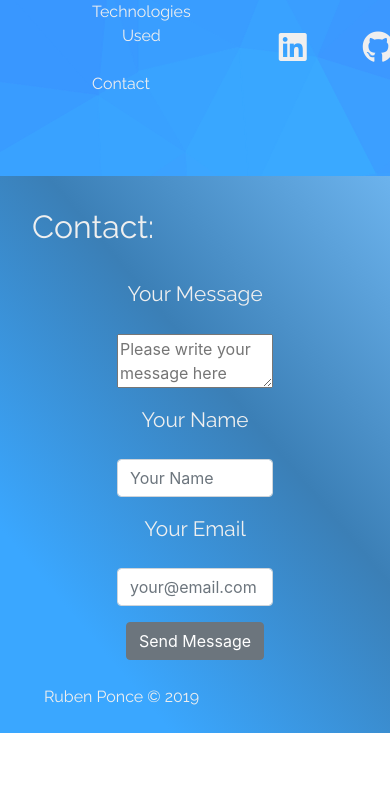
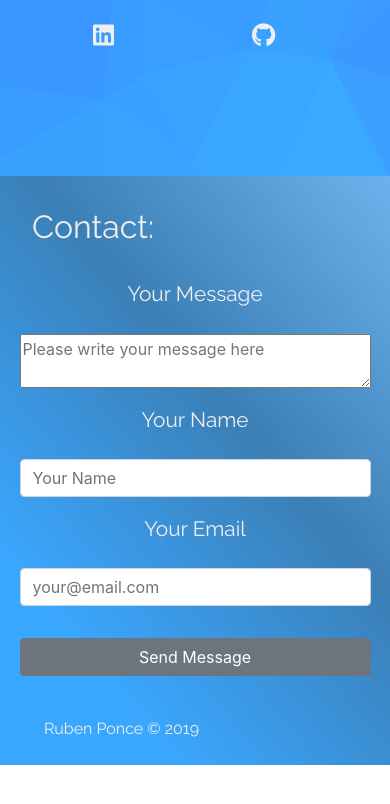
Before and after one commit to RubenPonce/react-portfolio, a React (Create React App) app: page /project in a window 390 px wide. Shown: the top 804 px of the page. Built offline with nearby package versions, Linux system fonts and the light colour scheme; a web font is replaced by a local one.

Commit message:
formatted site to make it much more responsive and also made a more visual que for sending messages through the contact form

```diff
--- a/src/App.css
+++ b/src/App.css
@@ -8,15 +8,22 @@
   max-width: 1920px;
 }
 
-h1,h2,h3,h4,h5,h6,p,a,label{
-  font-family: 'raleway', cursive;
+h1,
+h2,
+h3,
+h4,
+h5,
+h6,
+p,
+a,
+label {
+  font-family: "raleway", cursive;
 }
-html{
-  font-family: 'raleway', cursive;
+html {
+  font-family: "raleway", cursive;
 }
 
-
-.header{
+.header {
   display: flex;
   justify-content: space-between;
   background: none;
@@ -27,29 +34,29 @@ html{
   z-index: 2;
   top: 0;
   padding: 3em 2em;
-
 }
-.scroll-effect{
+.scroll-effect {
   animation-name: ScrollEffect;
-  animation-duration: .5s;
+  animation-duration: 0.5s;
   animation-fill-mode: forwards;
   background: transparent;
-}@keyframes ScrollEffect{
-  0%{
+}
+@keyframes ScrollEffect {
+  0% {
     background: transparent;
   }
-  100%{
+  100% {
     background: black;
   }
 }
-.remove-scroll{
-  animation: RemoveScroll .5s forwards;
+.remove-scroll {
+  animation: RemoveScroll 0.5s forwards;
 }
-@keyframes RemoveScroll{
-  0%{
+@keyframes RemoveScroll {
+  0% {
     background: black;
   }
-  100%{
+  100% {
     background: transparent;
   }
 }
@@ -58,50 +65,45 @@ html{
   display: flex;
   justify-content: space-evenly;
   color: #efefef;
-
 }
-.social-links a{
+.social-links a {
   color: #efefef;
   margin: 0 1em;
-  padding: 0 .75em;
+  padding: 0 0.75em;
 }
-.nav{
+.nav {
   display: flex;
 
   justify-content: left;
-
 }
-.nav a{
+.nav a {
   margin: 0 3em;
   color: #efefef;
-  padding: .75em;
+  padding: 0.75em;
   text-decoration: none;
-
 }
-.nav a:hover{
+.nav a:hover {
   color: #efefef;
 }
-.introduction{
+.introduction {
   margin-bottom: 5em;
 }
-.introduction h1{
+.introduction h1 {
   color: rgba(250, 250, 250, 0.995);
   font-size: 2.5rem;
-
 }
-.introduction a{
+.introduction a {
   color: #efefef;
 
-
-  text-decoration: none;
+  text-decoration: underline;
 }
-.project-intro h2, .project-intro p{
-  font-family: 'Raleway', cursive;
+.project-intro h2,
+.project-intro p {
+  font-family: "Raleway", cursive;
   font-weight: 600;
   margin-right: 65%;
   color: #efefef;
   margin-bottom: 1em;
-
 }
 .project-intro h2 {
   font-size: 2rem;
@@ -110,51 +112,50 @@ html{
   font-size: 1.2rem;
 }
 
-.project-header{
+.project-header {
   margin: 1em 0;
   font-family: Raleway, Arial, sans-serif;
   width: 35%;
   align-self: center;
 }
-.project-header h3{
+.project-header h3 {
   font-size: 1.6rem;
   font-weight: 600;
   margin-bottom: 2em;
 }
-.project-header p{
+.project-header p {
   font-size: 1.2rem;
   font-weight: 400;
   line-height: 2;
+  margin-bottom: 1em;
 }
-.projects-container{
+.projects-container {
   display: flex;
   flex-direction: column;
   flex-wrap: wrap;
   justify-content: center;
   flex-direction: row-reverse;
   align-items: flex-end;
-background: linear-gradient(173deg, rgba(255, 255, 255, 0) 30%, #F0F0F0 30%);
+  background: linear-gradient(173deg, rgba(255, 255, 255, 0) 30%, #f0f0f0 30%);
   width: 100%;
-
 }
-.project-cta a{
+.project-cta a {
   text-decoration: none;
-
 }
-.project-cta a:hover{
+.project-cta a:hover {
   color: #efefef;
 }
-.landing-image-container{
+.landing-image-container {
   width: 55%;
   align-self: flex-end;
   margin-bottom: 3em;
 }
-.project-card .landing-image{
+.project-card .landing-image {
   width: 85%;
   margin: 0 auto;
-  box-shadow: 6px 8px 42px 1px rgba(0,0,0,0.15)
+  box-shadow: 6px 8px 42px 1px rgba(0, 0, 0, 0.15);
 }
-.project-tech{
+.project-tech {
   display: flex;
   align-self: center;
   justify-content: space-around;
@@ -163,12 +164,12 @@ width: 100%;
   align-items: center;
   font-size: 1rem;
 }
-.project-tech i{
+.project-tech i {
   margin: 1.5em 1em 0 1em;
-  color: #3AA7FF
+  color: #3aa7ff;
 }
 
-.project-card{
+.project-card {
   display: flex;
   min-height: 500px;
   align-items: center;
@@ -178,54 +179,133 @@ box-shadow: 0px 0px 4px 0px rgba(50, 50, 50, 0.7);
   background: #efefef;
   margin: 1em;
 }
-.project-card:nth-child(odd){
+.project-card:nth-child(odd) {
   flex-direction: row-reverse;
 }
-.text-input{
+.text-input {
   display: flex;
   flex-direction: column;
 }
 
-.contact-form{
+.contact-form {
   width: 100%;
   display: flex;
   flex-direction: column;
-  background: linear-gradient(50deg, #3AA7FF 20%,rgb(59, 127, 182) 60%, rgb(108, 179, 237) 100%)
+  background: linear-gradient(
+    50deg,
+    #3aa7ff 20%,
+    rgb(59, 127, 182) 60%,
+    rgb(108, 179, 237) 100%
+  );
   /* background: linear-gradient(135deg, #efefef 20%,black 60%, purple 100%) */
-
 }
-.introduction a:hover{
+.introduction a:hover {
   color: black;
 }
 nav a:hover {
-  color: #3AA7FF;
+  color: #3aa7ff;
 }
-.contact-form h2{
+.contact-form h2 {
   color: #efefef;
-  margin: 1em 63% 1em 1EM;
+  margin: 1em 63% 1em 1em;
   font-size: 2rem;
 }
-.contact-form input, .contact-form textarea{
+.contact-form input,
+.contact-form textarea {
   margin: 1em auto;
   width: 40%;
 }
-.contact-form form{
+.contact-form form {
   display: flex;
   flex-direction: column;
 }
-.contact-form label{
+.contact-form label {
   font-size: 1.3em;
   color: #efefef;
-  margin-bottom: 1em 0 ;
+  margin-bottom: 1em 0;
 }
-.footer-container{
+.footer-container {
   margin: 1.5em 2em;
   text-align: left;
 }
-.footer-container a{
+.footer-container a {
   text-align: left;
   color: #efefef;
   margin-top: 1.5em;
-  padding: .75em;
+  padding: 0.75em;
   text-decoration: none;
 }
+
+@media (max-width: 1061px) {
+  .project-card:nth-child(odd) {
+    flex-direction: column;
+    justify-content: center;
+    align-items: center;
+    width: 90%;
+  }
+  .landing-image-container {
+    width: 80%;
+    align-self: flex-end;
+    margin: 3em auto 0 auto;
+  }
+  .project-card:nth-child(even) {
+    flex-direction: column;
+    justify-content: center;
+    align-items: center;
+    width: 90%;
+  }
+  .project-header {
+    margin: 1em auto;
+    font-family: Raleway, Arial, sans-serif;
+    width: 80%;
+    align-self: center;
+  }
+
+  .text-input textarea {
+    width: 65%;
+  }
+  .input-label-containers input {
+    width: 65%;
+  }
+}
+@media (max-width: 770px) {
+  .project-card:nth-child(odd) {
+    width: 95%;
+  }
+  .project-card:nth-child(even) {
+    width: 95%;
+  }
+  .landing-image-container {
+    width: 95%;
+  }
+  .nav a {
+    display: none;
+  }
+  .social-links {
+    margin: 0 auto;
+  }
+  .header {
+    height: 20px;
+    font-size: 0.75em;
+  }
+  .social-links i {
+    margin: 0 2em;
+  }
+  .project-header {
+    margin: 1em auto;
+    font-family: Raleway, Arial, sans-serif;
+    width: 90%;
+    align-self: center;
+  }
+
+  .text-input textarea {
+    width: 90%;
+  }
+  .input-label-containers input {
+    width: 90%;
+  }
+  .contact-form button {
+    width: 90%;
+    margin: 1em 0;
+  }
+}
--- a/src/App.js
+++ b/src/App.js
@@ -1,18 +1,18 @@
-import React, { Component } from 'react'
-import './App.css';
-import data from "./data"
-import {Route} from 'react-router-dom'
-import Projects from './components/Projects'
-import ProjectCard from  './components/ProjectCard';
-import Introduction from './components/Introduction';
-import Project from './components/Project'
-import Navigation from './components/Navigation';
-import Contact from './components/Contact'
+import React, { Component } from "react";
+import "./App.css";
+import data from "./data";
+import { Route } from "react-router-dom";
+import Projects from "./components/Projects";
+import ProjectCard from "./components/ProjectCard";
+import Introduction from "./components/Introduction";
+import Project from "./components/Project";
+import Navigation from "./components/Navigation";
+import Contact from "./components/Contact";
 
 export class App extends Component {
   state = {
-    projects:data
-  }
+    projects: data
+  };
   // componentDidMount(){ WHEN SERVER IS UP, MAKE AXIOS SET STATE IN APP
   //   this.setState({
   //     projects: data
@@ -20,23 +20,33 @@ export class App extends Component {
   // }
 
   render() {
-    console.log()
     return (
       <div className="App">
-        <Navigation/>
-        {/* <img src={'/images/sourcer.png'} /> */}
-        <Route exact path="/" render={(props)=>{
-         return (
-         <div>
-             <Introduction />
-            <Projects {...props} projects={this.state.projects} />
-          </div>)
-        }} />
-        <Route exact path="/project/" render={(props)=><Project {...props} projects={this.state.projects} /> }/>
-        <Contact/>
+        <Navigation />
+
+        <Route
+          exact
+          path="/"
+          render={props => {
+            return (
+              <div>
+                <Introduction />
+                <Projects {...props} projects={this.state.projects} />
+              </div>
+            );
+          }}
+        />
+        <Route
+          exact
+          path="/project/"
+          render={props => (
+            <Project {...props} projects={this.state.projects} />
+          )}
+        />
+        <Contact />
       </div>
-    )
+    );
   }
 }
 
-export default App
+export default App;
--- a/src/components/Contact.js
+++ b/src/components/Contact.js
@@ -1,7 +1,7 @@
 import React, { Component } from "react";
 import axios from "axios";
-import {Form, Label, Input, Button} from 'reactstrap';
-import Footer from './Footer'
+import { Form, Label, Input, Button } from "reactstrap";
+import Footer from "./Footer";
 class Contact extends Component {
   state = {
     name: "",
@@ -25,13 +25,15 @@ class Contact extends Component {
     };
 
     axios
-      .post("https://formcarry.com/s/FZiCGxWL6oO", data, {headers: {"Accept": "application/json"}})
+      .post("https://formcarry.com/s/FZiCGxWL6oO", data, {
+        headers: { Accept: "application/json" }
+      })
       .then(res => {
-          console.log(res.data)
+        console.log(res.data);
         this.setState({ sent: true }, this.resetForm());
       })
-      .catch((err) => {
-        console.log("Message not sent",err);
+      .catch(err => {
+        console.log("Message not sent", err);
       });
   };
   resetForm = () => {
@@ -47,10 +49,8 @@ class Contact extends Component {
     return (
       <div className="contact-form">
         <h2>Contact:</h2>
-      <Form  onSubmit={e => this.FormSubmit(e)}>
-
+        <Form onSubmit={e => this.FormSubmit(e)}>
           <div className="input-label-containers">
-
             <div className="text-input">
               <Label className="message" htmlFor="message-Input">
                 Your Message
@@ -79,7 +79,6 @@ class Contact extends Component {
               placeholder="Your Name"
               value={this.state.name}
             />
-        </div>
 
             <Label className="message-email" htmlFor="message-email">
               Your Email
@@ -93,16 +92,19 @@ class Contact extends Component {
               required
               value={this.state.email}
             />
-
+          </div>
           <div className="Button--container">
-          <Button type="submit" className="contact-form-btn" color="secondary">
+            <Button
+              type="submit"
+              className="contact-form-btn"
+              color={!this.state.sent ? "secondary" : "success"}
+            >
               {this.state.ButtonText}
             </Button>
           </div>
         </Form>
         <Footer />
       </div>
-
     );
   }
 }
--- a/src/components/Introduction.js
+++ b/src/components/Introduction.js
@@ -5,13 +5,16 @@ export default function Introduction() {
     <div className="introduction">
       <h1>
         I'm Ruben Ponce, a full stack{" "}
-        <a href="https://github.com/RubenPonce" target="_blank" rel="noopener noreferrer" >
+        <a
+          href="https://github.com/RubenPonce"
+          target="_blank"
+          rel="noopener noreferrer"
+        >
           developer
-        </a>.
+        </a>
+        .
       </h1>
-      <div>
-
-      </div>
+      <div />
     </div>
   );
 }
--- a/src/components/Project.js
+++ b/src/components/Project.js
@@ -7,9 +7,7 @@ export class Project extends Component {
         project: {},
     }
     componentDidMount(){
-        console.log(this.props)
         this.props.projects.map(project=>{
-            console.log(project.id)
             if(this.props.match.params.id===project.id){
                 this.setState({
                     project: project
--- a/src/data.js
+++ b/src/data.js
@@ -2,7 +2,7 @@ const data =  [
      {    "id":"0",
      "project_name":"∑tockly",
         "description":"A build week application where I collaborted with a team of engineers and data scientists to simplify the decision in either buying, selling, or holding a specific stock.",
-        "technologies":["react-redux","js","css3-alt","html5","sass", "react"],
+        "technologies":["js","css3-alt","html5","sass", "react"],
         "demo":"https://stockly-fe.netlify.com/",
         "sourceCode":"https://github.com/lambda-stockly/build-stockly-frontend",
         landingImage: '/images/stockly.png'
```
Also changed, not shown: src/components/ProjectCard.js (+31 -8 lines), src/components/Projects.js (+14 -13 lines). Lines whose indentation alone changed are shown as unchanged.
